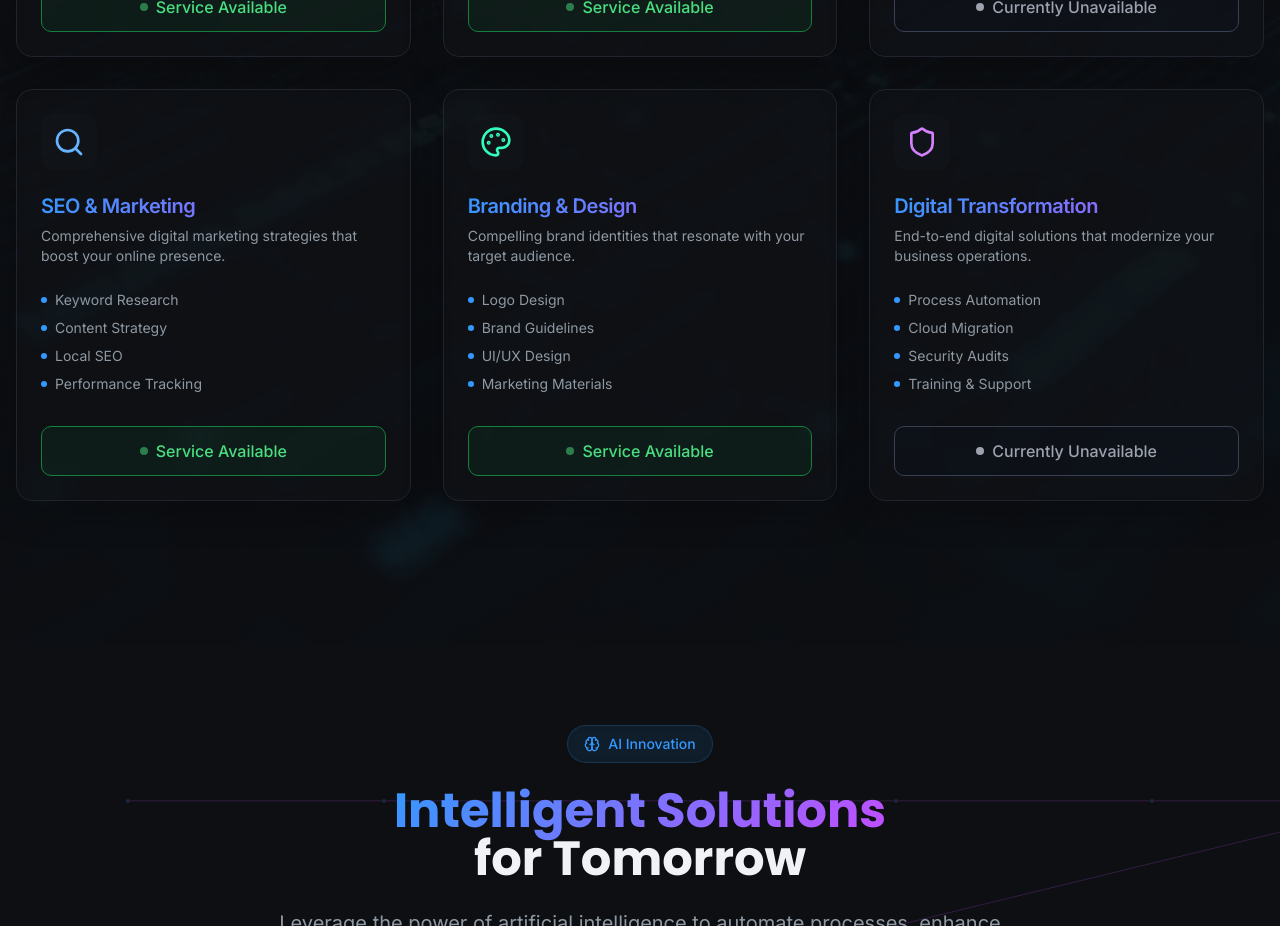
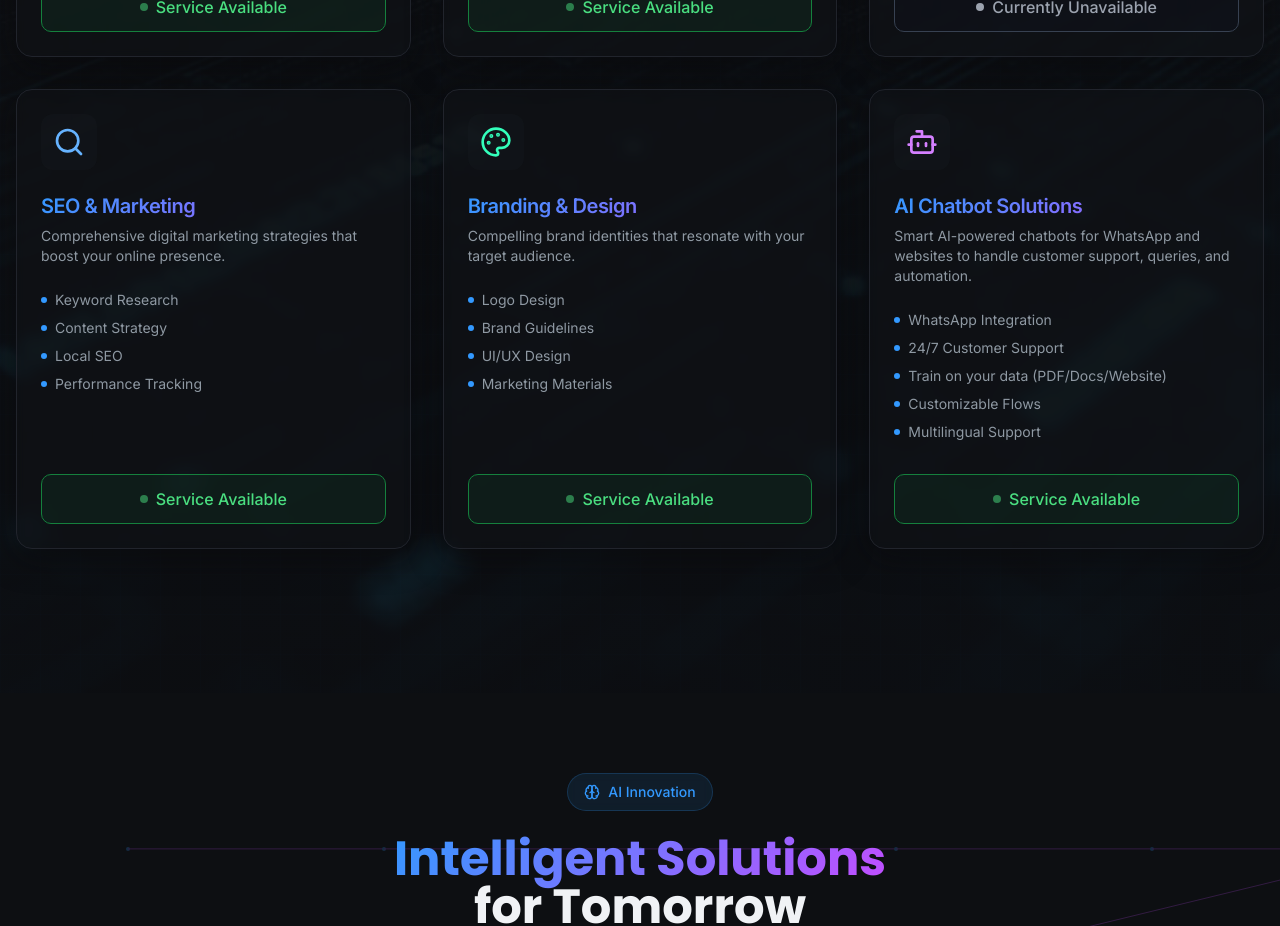
Before and after one commit to A3x-parvez/wtero-official-web, a React (Vite) app: page / in a window 1280 px wide. Shown: the part 2680-3606 px from the top of the page. Built offline with nearby package versions, Linux system fonts and the light colour scheme.

Commit message:
update the services sections

```diff
--- a/src/components/Services.tsx
+++ b/src/components/Services.tsx
@@ -1,6 +1,6 @@
 import { Card, CardContent, CardDescription, CardHeader, CardTitle } from "@/components/ui/card";
 import { Button } from "@/components/ui/button";
-import { Globe, ShoppingCart, Smartphone, Search, Palette, Shield } from "lucide-react";
+import { Globe, ShoppingCart, Smartphone, Search, Palette, Shield, MessageSquare,Bot } from "lucide-react";
 import servicesBackground from "@/assets/services-bg.jpg";
 const Services = () => {
   const services = [
@@ -39,13 +39,22 @@ const Services = () => {
       features: ["Logo Design", "Brand Guidelines", "UI/UX Design", "Marketing Materials"],
       isAvailable: true
     },
+    // {
+    //   icon: <Shield className="w-8 h-8 text-secondary-glow" />,
+    //   title: "Digital Transformation",
+    //   description: "End-to-end digital solutions that modernize your business operations.",
+    //   features: ["Process Automation", "Cloud Migration", "Security Audits", "Training & Support"],
+    //   isAvailable: false
+    // },
     {
-      icon: <Shield className="w-8 h-8 text-secondary-glow" />,
-      title: "Digital Transformation",
-      description: "End-to-end digital solutions that modernize your business operations.",
-      features: ["Process Automation", "Cloud Migration", "Security Audits", "Training & Support"],
-      isAvailable: false
+      icon: <Bot className="w-8 h-8 text-secondary-glow" />,
+      title: "AI Chatbot Solutions",
+      description: "Smart AI-powered chatbots for WhatsApp and websites to handle customer support, queries, and automation.",
+      features: ["WhatsApp Integration", "24/7 Customer Support", "Train on your data (PDF/Docs/Website)", "Customizable Flows", "Multilingual Support"],
+      isAvailable: true
     }
+
+
   ];
 
   return (
```
